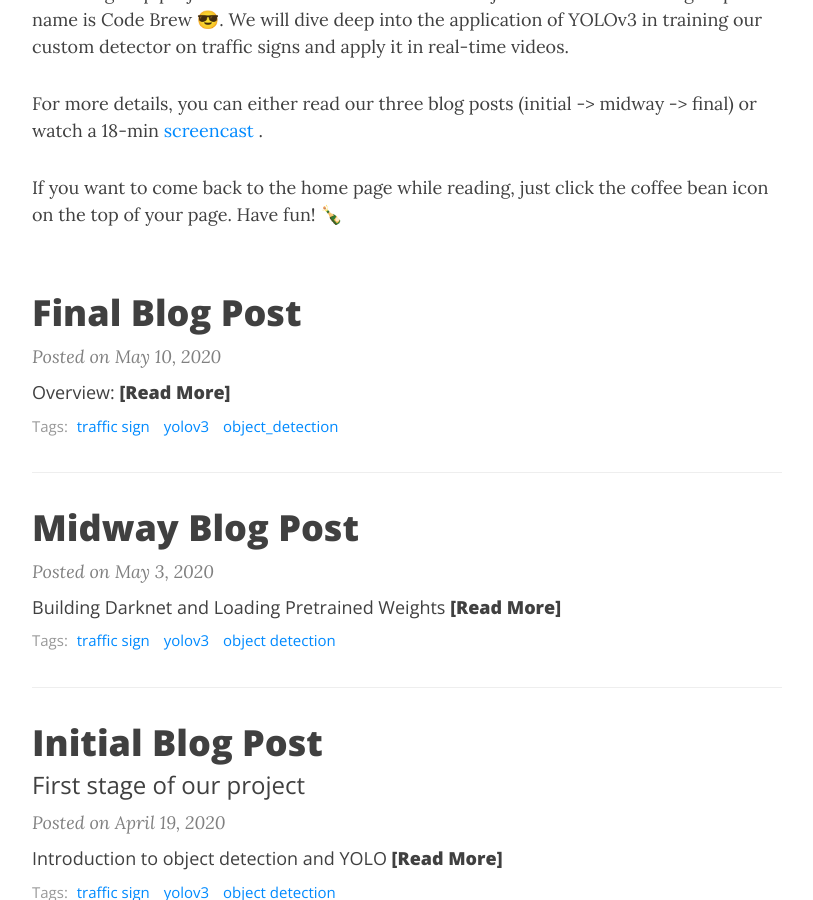
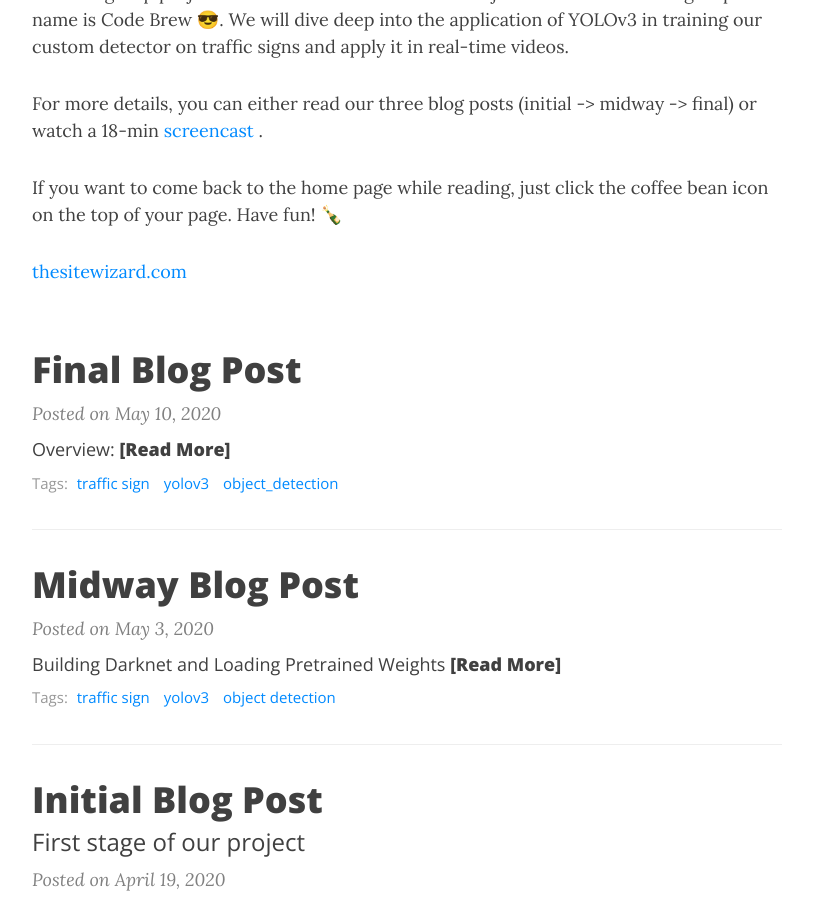
Before and after one commit to tongxinw/YOLOv3_traffic_sign_website, a Jekyll site: the page built from index.html, in a window 1280 px wide and 900 px high, scrolled down 658 px. Shown: the whole window, without its empty margins (233-1046 px from the left). Built offline with Jekyll 4.4.1, drawn with Linux system fonts in a browser that asks for light colours; nearby versions of some CDN libraries; the list of posts is cut into pages by our own code.

Commit message:
Update index.html

```diff
--- a/index.html
+++ b/index.html
@@ -7,7 +7,7 @@
 <p>This is a group project created for DATA 2040 Final Project at Brown DSI. Our group name is Code Brew 😎. We will dive deep into the application of YOLOv3 in training our custom detector on traffic signs and apply it in real-time videos. </p>
 <p>For more details, you can either read our three blog posts (initial -> midway -> final) or watch a 18-min <a href="https://www.youtube.com/watch?v=i9ibOivqrEY&t=786s" target="_blank">screencast </a>.</p>
 <p>If you want to come back to the home page while reading, just click the coffee bean icon on the top of your page. Have fun! 🍾</p>
-
+<p><a href="https://www.thesitewizard.com/" target="_blank">thesitewizard.com</a></p>
 
 <div class="posts-list">
   {% for post in paginator.posts %}
```
